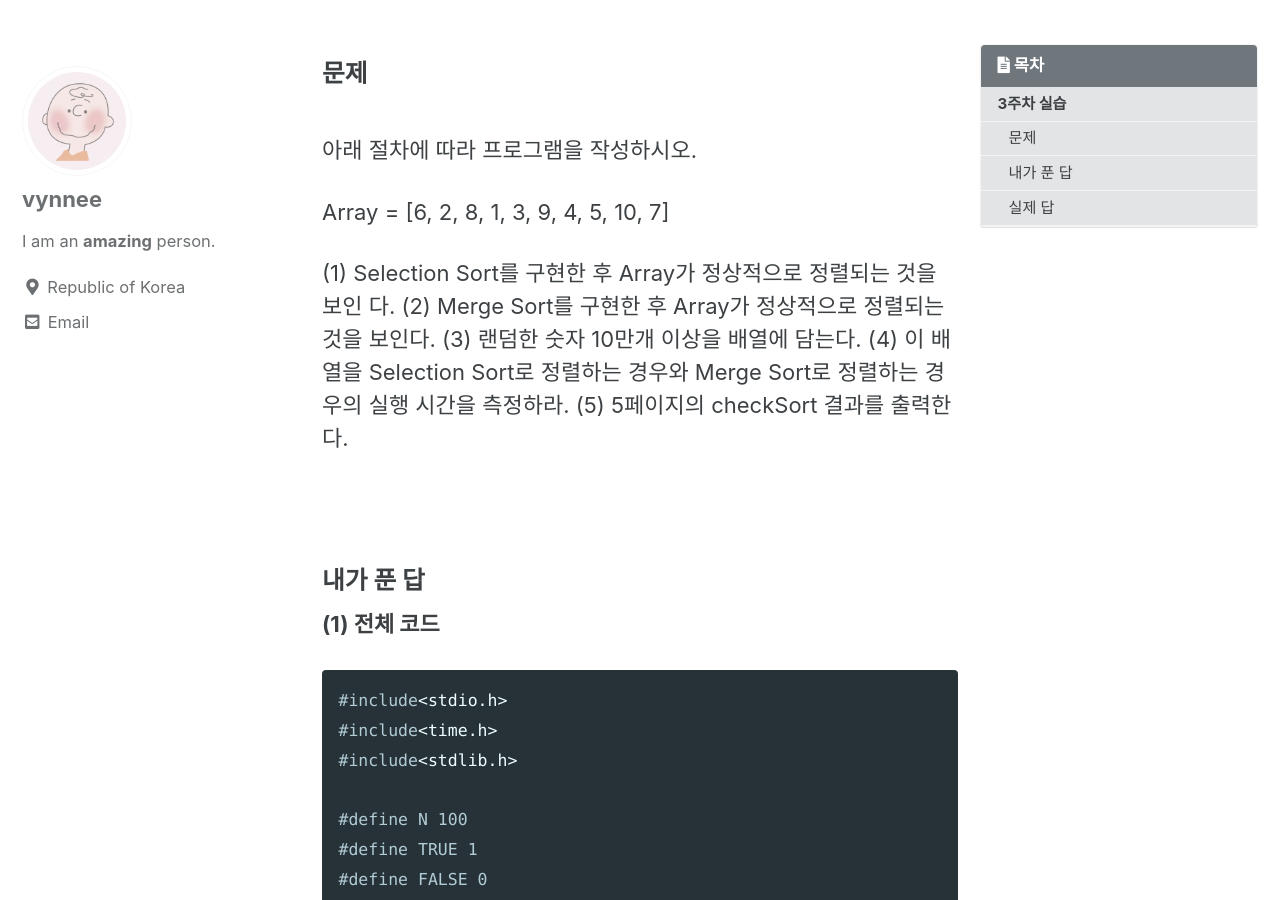
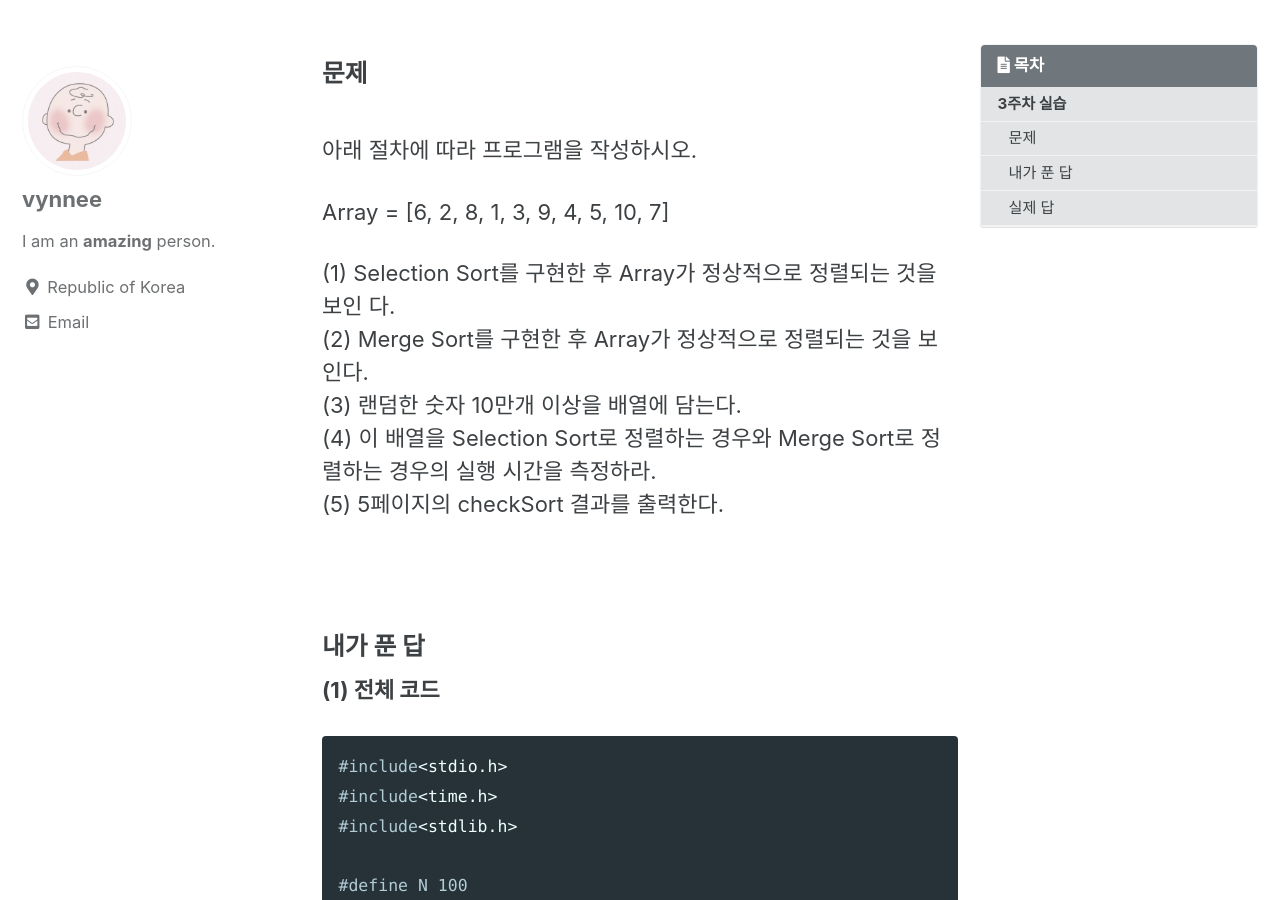
Before and after one commit to vynnee/vynnee.github.io, a Jekyll site: the page built from _posts/2021-01/algorithm/2021-03-17-alg03.md, in a window 1280 px wide and 900 px high, scrolled down 537 px. Built offline with Jekyll 4.4.1, drawn with Linux system fonts in a browser that asks for light colours; cached includes are drawn as plain includes; comment, search, counter and statistics services are not loaded.

Commit message:
Update 2021-03-17-alg03.md

```diff
--- a/_posts/2021-01/algorithm/2021-03-17-alg03.md
+++ b/_posts/2021-01/algorithm/2021-03-17-alg03.md
@@ -29,12 +29,12 @@ Selection sort와 Merge sort를 구현해본다.
 Array = [6, 2, 8, 1, 3, 9, 4, 5, 10, 7]
 
 (1) Selection Sort를 구현한 후 Array가 정상적으로 정렬되는 것을 보인
-다.
-(2) Merge Sort를 구현한 후 Array가 정상적으로 정렬되는 것을 보인다.
-(3) 랜덤한 숫자 10만개 이상을 배열에 담는다.
+다. <br>
+(2) Merge Sort를 구현한 후 Array가 정상적으로 정렬되는 것을 보인다.<br>
+(3) 랜덤한 숫자 10만개 이상을 배열에 담는다.<br>
 (4) 이 배열을 Selection Sort로 정렬하는 경우와 Merge Sort로 정렬하는
-경우의 실행 시간을 측정하라.
-(5) 5페이지의 checkSort 결과를 출력한다.
+경우의 실행 시간을 측정하라.<br>
+(5) 5페이지의 checkSort 결과를 출력한다.<br>
 
 <br>
 
```
